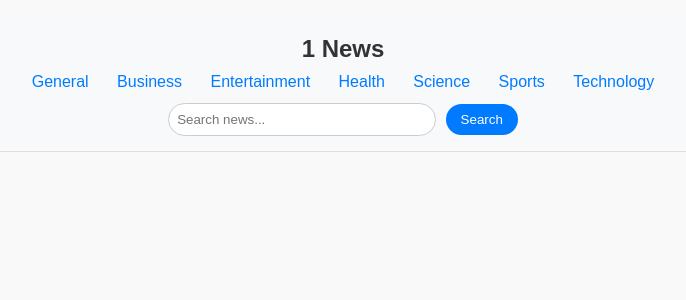
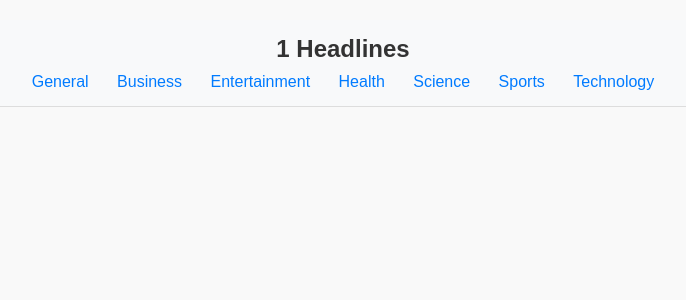
Before and after one commit to dipanshu-c/newsapi, a Flask app: page /1 in a window 1280 px wide. Shown: the top 300 px of the page, without its empty margins (297-983 px from the left). Run offline with Flask 3, Linux system fonts and the light colour scheme.

Commit message:
updated templates

```diff
--- a/app.py
+++ b/app.py
@@ -39,26 +39,11 @@ def get_category_news(cat):
     articles = fetch_news(url)
     return render_template(
         "index.html",
-        title=f"{cat} News",
+        title=f"{cat} Headlines",
         category=ALL_CATEGORIES,
         allNews=articles,
         active_category=cat
     )
 
-
-@app.route("/search")
-def search_news():
-    query = request.args.get("q")
-    url = f"{os.getenv('NEWSAPI_BASE_URL')}q={query}&apiKey={os.getenv('NEWSAPI_KEY')}"
-    articles = fetch_news(url)
-    return render_template(
-        "index.html",
-        title=f"Search: {query}",
-        category=ALL_CATEGORIES,
-        allNews=articles,
-        active_category=None
-    )
-
-
 if __name__ == "__main__":
     app.run(debug=True)
--- a/templates/index.html
+++ b/templates/index.html
@@ -132,12 +132,6 @@
                 <a href="/{{ cat }}" class="{% if cat == active_category %}active{% endif %}">{{ cat }}</a>
             {% endfor %}
         </div>
-        <div class="search-box">
-            <form action="/search" method="GET">
-                <input type="text" name="q" placeholder="Search news..." required>
-                <button type="submit">Search</button>
-            </form>
-        </div>
     </div>
 
     <div class="news-container">
@@ -147,7 +141,7 @@
                 {% if article.urlToImage %}
                     <img src="{{ article.urlToImage }}" alt="News image">
                 {% else %}
-                    <img src="https://vrakking-tires.com/img/p/en-default-large_default.jpg" alt="No image available">
+                    <img src="https://vrakking-tires.com/img/p/en-default-large_default.jpg">
 " alt="No image available">
                 {% endif %}
                 <h2>{{ article.title | truncate(50)}}</h2>
```
